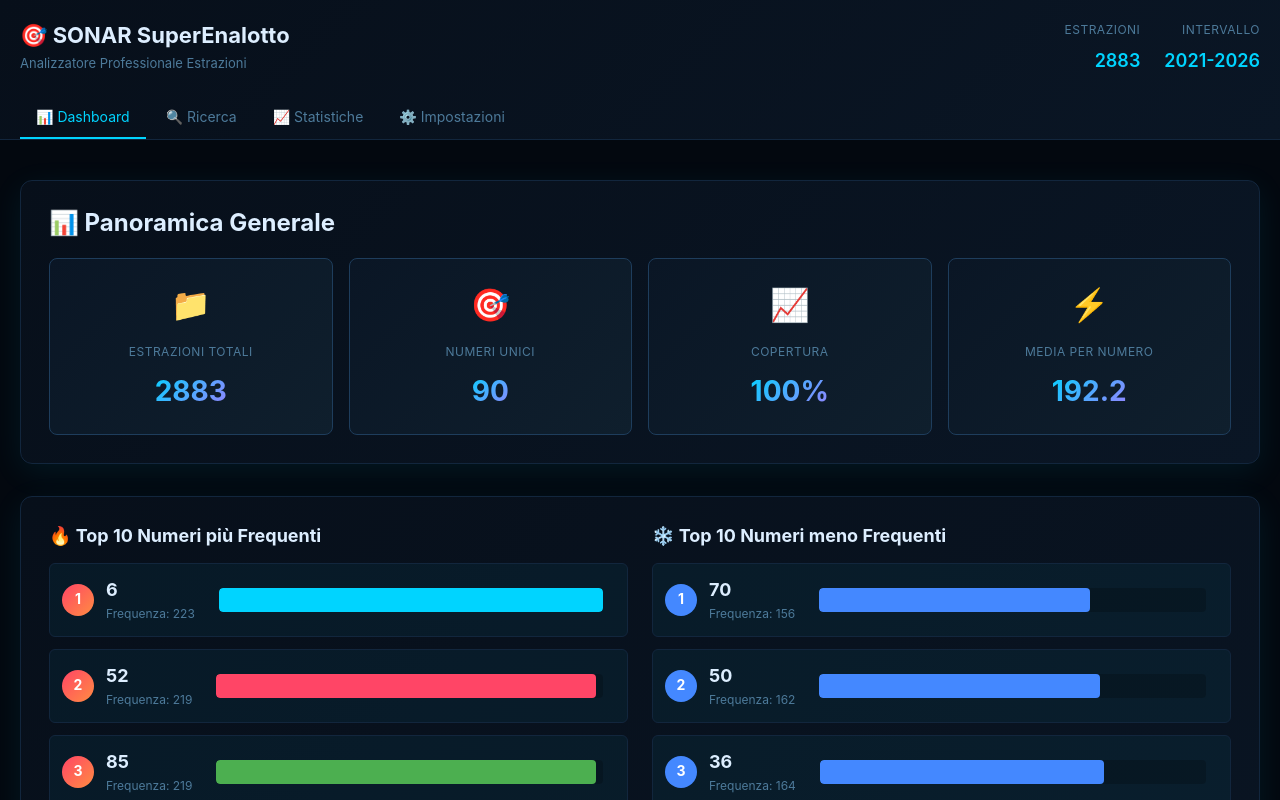
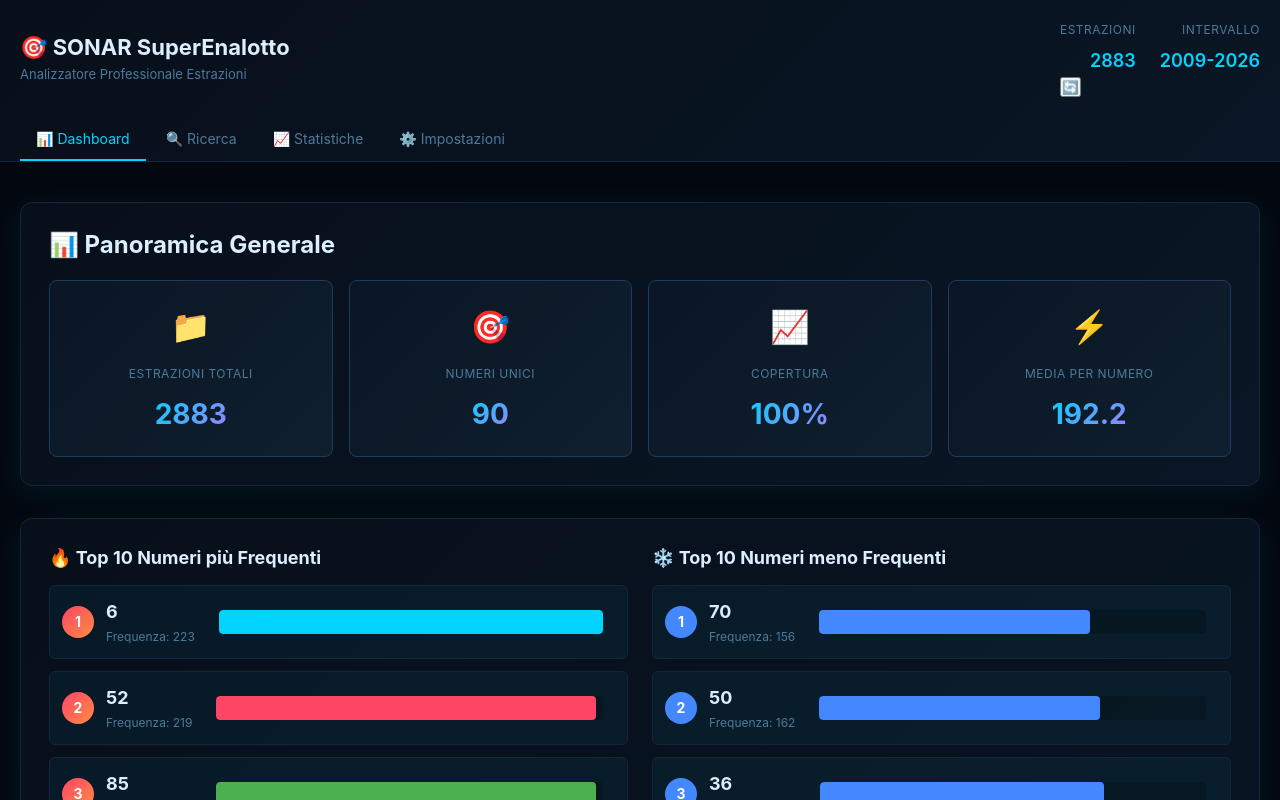
Before and after one commit to jamesnuvola/Superenalotto, a React (Vite) app: page / in a window 1280 px wide. Shown: the top 800 px of the page. Built offline with nearby package versions, Linux system fonts and the light colour scheme.

Commit message:
Update Header.jsx

```diff
--- a/src/components/Header.jsx
+++ b/src/components/Header.jsx
@@ -1,7 +1,17 @@
+import { useState } from 'react'
 import { COLORS } from '../utils/constants'
 import './Header.css'
 
 export default function Header({ draws, activeTab, setActiveTab }) {
+  const [refreshing, setRefreshing] = useState(false)
+
+  const handleRefresh = () => {
+    setRefreshing(true)
+    // Aggiunge un parametro univoco per forzare il browser (o l'app salvata
+    // in Home) a scaricare una copia fresca invece di usare la cache.
+    window.location.href = window.location.pathname + '?_=' + Date.now()
+  }
+
   return (
     <header className="header">
       <div className="header-content">
@@ -9,6 +19,7 @@ export default function Header({ draws, activeTab, setActiveTab }) {
           <h1>🎯 SONAR SuperEnalotto</h1>
           <p className="subtitle">Analizzatore Professionale Estrazioni</p>
         </div>
+        <div className="header-actions">
           <div className="header-stats">
             <div className="stat-item">
               <span className="stat-label">Estrazioni</span>
@@ -16,8 +27,16 @@ export default function Header({ draws, activeTab, setActiveTab }) {
             </div>
             <div className="stat-item">
               <span className="stat-label">Intervallo</span>
-            <span className="stat-value">2021-2026</span>
+              <span className="stat-value">2009-2026</span>
             </div>
+          </div>
+          <button
+            className={`refresh-btn ${refreshing ? 'spinning' : ''}`}
+            onClick={handleRefresh}
+            title="Ricarica i dati più recenti"
+          >
+            🔄
+          </button>
         </div>
       </div>
 
```
Lines whose indentation alone changed are shown as unchanged.
